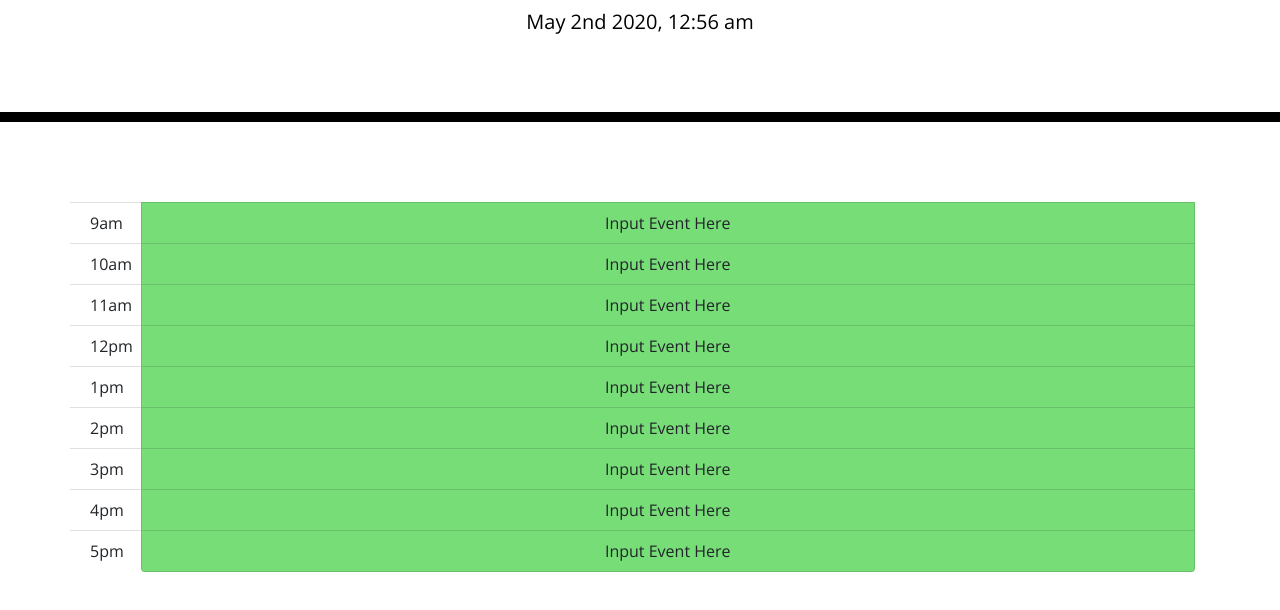
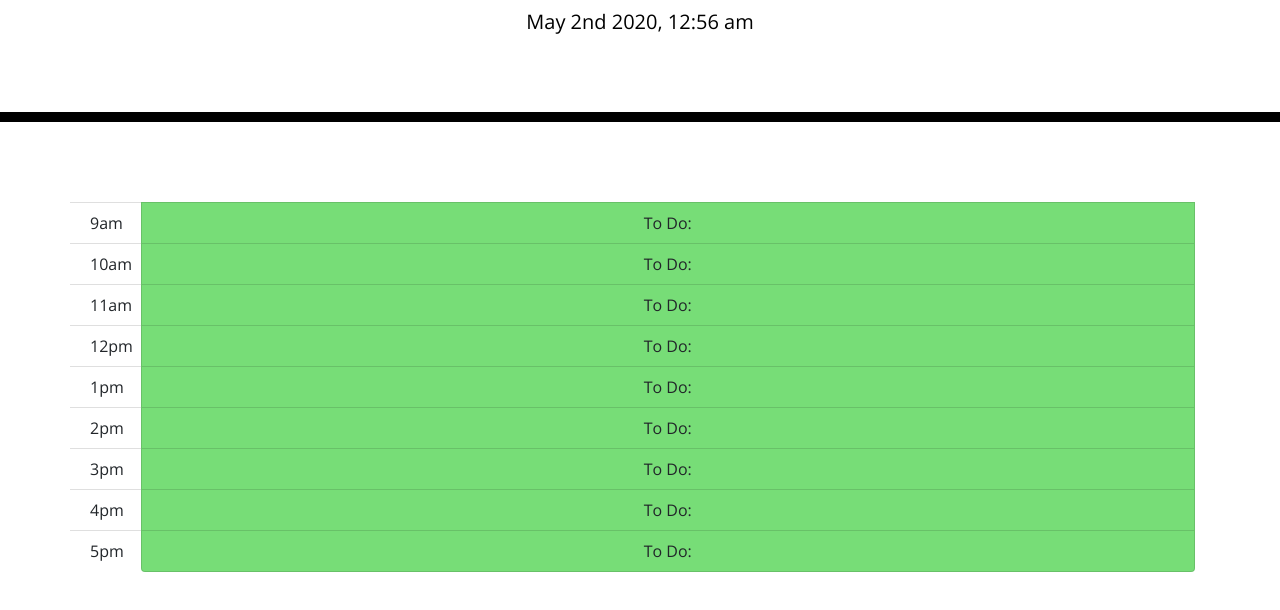
Before and after one commit to zcorpuz/scheduler, a plain HTML site: page index.html in a window 1280 px wide. Shown: the part 182-792 px from the top of the page. Drawn offline with nearby package versions, Linux system fonts and the light colour scheme.

Commit message:
Changed opening text to html page. Able to retrieve user input from localStorage when page loads up.

```diff
--- a/index.html
+++ b/index.html
@@ -53,29 +53,17 @@
           <!-- Slots for activites to go into -->
             <div class="list-group eventInput">
               <div class="col-md-9"></div>
-                <a class="list-group-item list-group-item-action list-group-item eventRow" id="eventRow1" value="9">Input Event Here</a>
-                <a class="list-group-item list-group-item-action list-group-item eventRow" id="eventRow2" value="10">Input Event Here</a>
-                <a class="list-group-item list-group-item-action list-group-item eventRow" id="eventRow3" value="11">Input Event Here</a>
-                <a class="list-group-item list-group-item-action list-group-item eventRow" id="eventRow4" value="12">Input Event Here</a>
-                <a class="list-group-item list-group-item-action list-group-item eventRow" id="eventRow5" value="13">Input Event Here</a>
-                <a class="list-group-item list-group-item-action list-group-item eventRow" id="eventRow6" value="14">Input Event Here</a>
-                <a class="list-group-item list-group-item-action list-group-item eventRow" id="eventRow7" value="15">Input Event Here</a>
-                <a class="list-group-item list-group-item-action list-group-item eventRow" id="eventRow8" value="16">Input Event Here</a>
-                <a class="list-group-item list-group-item-action list-group-item eventRow" id="eventRow9" value="17">Input Event Here</a>
+                <a class="list-group-item list-group-item-action list-group-item eventRow" id="eventRow1" value="9">To Do: </a>
+                <a class="list-group-item list-group-item-action list-group-item eventRow" id="eventRow2" value="10">To Do: </a>
+                <a class="list-group-item list-group-item-action list-group-item eventRow" id="eventRow3" value="11">To Do: </a>
+                <a class="list-group-item list-group-item-action list-group-item eventRow" id="eventRow4" value="12">To Do: </a>
+                <a class="list-group-item list-group-item-action list-group-item eventRow" id="eventRow5" value="13">To Do: </a>
+                <a class="list-group-item list-group-item-action list-group-item eventRow" id="eventRow6" value="14">To Do: </a>
+                <a class="list-group-item list-group-item-action list-group-item eventRow" id="eventRow7" value="15">To Do: </a>
+                <a class="list-group-item list-group-item-action list-group-item eventRow" id="eventRow8" value="16">To Do: </a>
+                <a class="list-group-item list-group-item-action list-group-item eventRow" id="eventRow9" value="17">To Do: </a>
               </div>
             </div>
-
-            <!-- <div class="saveBtnDiv col-md-1">
-                <div class="p-2 ml-auto bd-highlight saveBtn"><i class="fas fa-save"></i></div>
-                <div class="p-2 ml-auto bd-highlight saveBtn"><i class="fas fa-save"></i></div>
-                <div class="p-2 ml-auto bd-highlight saveBtn"><i class="fas fa-save"></i></div>
-                <div class="p-2 ml-auto bd-highlight saveBtn"><i class="fas fa-save"></i></div>
-                <div class="p-2 ml-auto bd-highlight saveBtn"><i class="fas fa-save"></i></div>
-                <div class="p-2 ml-auto bd-highlight saveBtn"><i class="fas fa-save"></i></div>
-                <div class="p-2 ml-auto bd-highlight saveBtn"><i class="fas fa-save"></i></div>
-                <div class="p-2 ml-auto bd-highlight saveBtn"><i class="fas fa-save"></i></div>
-                <div class="p-2 ml-auto bd-highlight saveBtn"><i class="fas fa-save"></i></div>
-            </div> -->
           </div>
       </div>
     </div>
--- a/script.js
+++ b/script.js
@@ -26,6 +26,16 @@ $(document).ready(function() {
     }
 
     colorBlock();
+
+    $("#eventRow1").append(localStorage.getItem("9am Event"));
+    $("#eventRow2").append(localStorage.getItem("10am Event"));
+    $("#eventRow3").append(localStorage.getItem("11am Event"));
+    $("#eventRow4").append(localStorage.getItem("12pm Event"));
+    $("#eventRow5").append(localStorage.getItem("1pm Event"));
+    $("#eventRow6").append(localStorage.getItem("2pm Event"));
+    $("#eventRow7").append(localStorage.getItem("3pm Event"));
+    $("#eventRow8").append(localStorage.getItem("4pm Event"));
+    $("#eventRow9").append(localStorage.getItem("5pm Event"));
 
     // Below are the click events for each row so that the user can input what events they want for each hour
     $("#eventRow1").on("click", function() {
```
